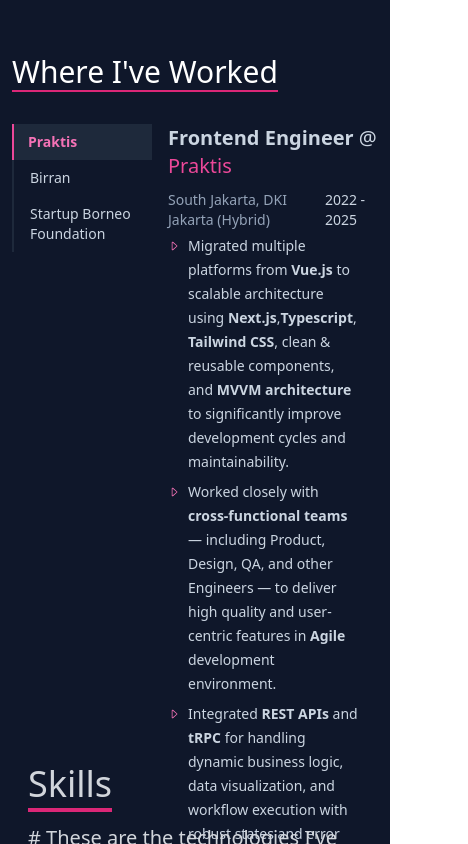
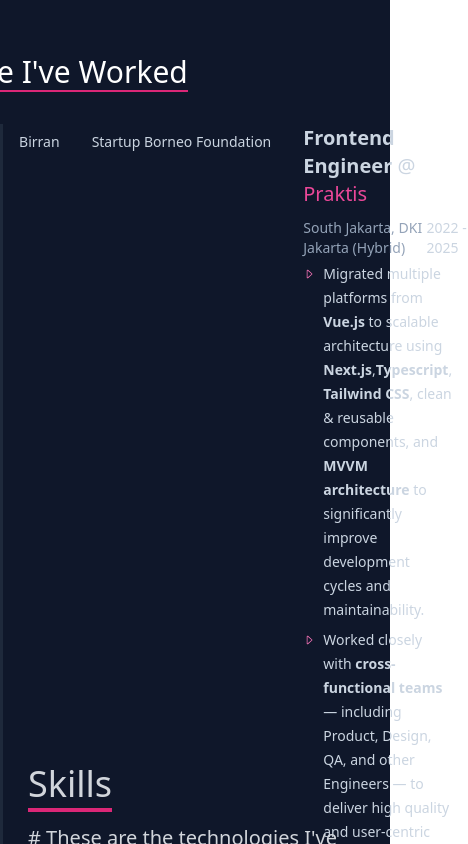
Before and after one commit to syahrilhanla/portfolio-website, a Next.js app: page / in a window 390 px wide. Shown: the part 1860-2704 px from the top of the page, 468 px wide, since content can reach past the window. Built offline with nearby package versions, Linux system fonts and the light colour scheme.

Commit message:
feat: enhance ExperienceTabs component for responsive indicator and layout adjustments

```diff
--- a/components/ExperienceTabs.jsx
+++ b/components/ExperienceTabs.jsx
@@ -11,46 +11,76 @@
 	const tabRefs = useRef([]);
 	const [indicatorStyle, setIndicatorStyle] = useState({
 		top: 0,
+		left: 0,
 		height: 0,
+		width: 0,
 		visible: false,
+		isVertical: true,
 	});
 
 	useEffect(() => {
 		const idx = tabList.findIndex((tab) => tab.key === activeTab);
 		const el = tabRefs.current[idx];
 		if (el) {
+			const isVertical = window.matchMedia("(min-width: 768px)").matches;
 			setIndicatorStyle({
-				top: el.offsetTop,
-				height: el.offsetHeight || 48, // fallback height
+				top: isVertical ? el.offsetTop : el.offsetTop + el.offsetHeight - 2,
+				left: isVertical ? 0 : el.offsetLeft,
+				height: isVertical ? el.offsetHeight : 2,
+				width: isVertical ? 2 : el.offsetWidth,
 				visible: true,
+				isVertical,
 			});
 		}
 	}, [activeTab]);
 
+	// Listen for resize to update indicator orientation
+	useEffect(() => {
+		const handleResize = () => {
+			const idx = tabList.findIndex((tab) => tab.key === activeTab);
+			const el = tabRefs.current[idx];
+			if (el) {
+				const isVertical = window.matchMedia("(min-width: 768px)").matches;
+				setIndicatorStyle({
+					top: isVertical ? el.offsetTop : el.offsetTop + el.offsetHeight - 2,
+					left: isVertical ? 0 : el.offsetLeft,
+					height: isVertical ? el.offsetHeight : 2,
+					width: isVertical ? 2 : el.offsetWidth,
+					visible: true,
+					isVertical,
+				});
+			}
+		};
+		window.addEventListener("resize", handleResize);
+		return () => window.removeEventListener("resize", handleResize);
+	}, [activeTab]);
+
 	return (
-		<div className="relative flex flex-col">
+		<div className="relative flex md:flex-col flex-row w-full md:w-auto">
 			{indicatorStyle.visible && (
 				<span
-					className="absolute left-0 z-50 w-0.5 bg-pink-500 transition-all duration-300"
+					className={`absolute z-50 bg-pink-500 rounded transition-all duration-300`}
 					style={{
 						top: indicatorStyle.top,
+						left: indicatorStyle.left,
 						height: indicatorStyle.height,
+						width: indicatorStyle.width,
 					}}
 				/>
 			)}
-			<ul className="pl-0 list-none flex flex-col">
+			<ul className="pl-0 list-none flex md:flex-col flex-row w-full md:w-auto">
 				{tabList.map((tab, i) => (
 					<li
 						key={tab.key}
 						onClick={() => setActiveTab(tab.key)}
 						ref={(el) => (tabRefs.current[i] = el)}
-						className={`relative px-4 py-2 text-sm md:text-base cursor-pointer transition-colors duration-300
+						className={`relative px-4 py-2 text-sm md:text-base cursor-pointer transition-colors duration-300 whitespace-nowrap
 						${
 							activeTab === tab.key
 								? "text-pink-400 font-semibold bg-slate-800"
-								: "hover:bg-slate-700 hover:text-pink-300 border-l-[2px] border-slate-800"
+								: "hover:bg-slate-700 hover:text-pink-300 border-b-[2px] md:border-b-0 md:border-l-[2px] border-slate-800"
 						}
-					`}
+						w-full md:w-auto text-center md:text-left`}
 						style={{ zIndex: 1 }}
 					>
 						{tab.label}
```
